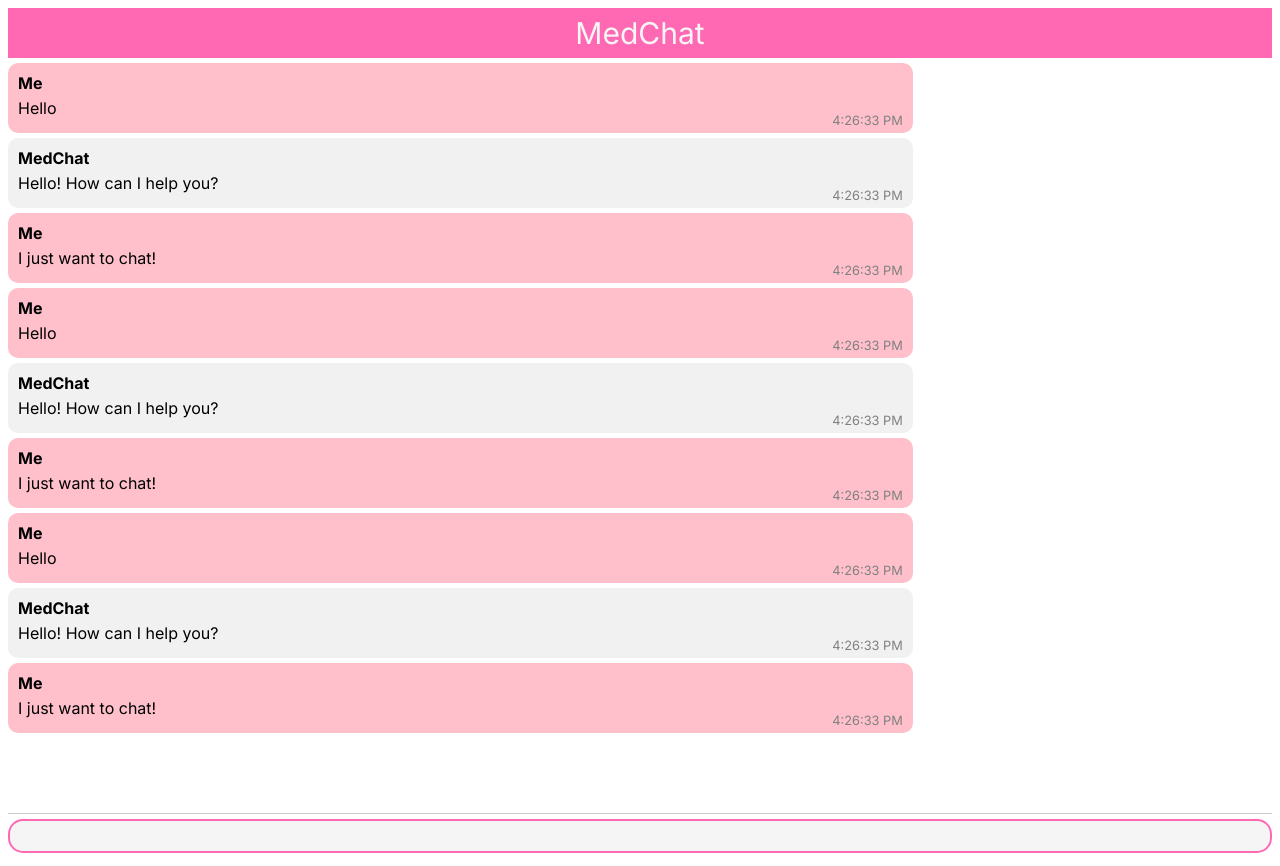
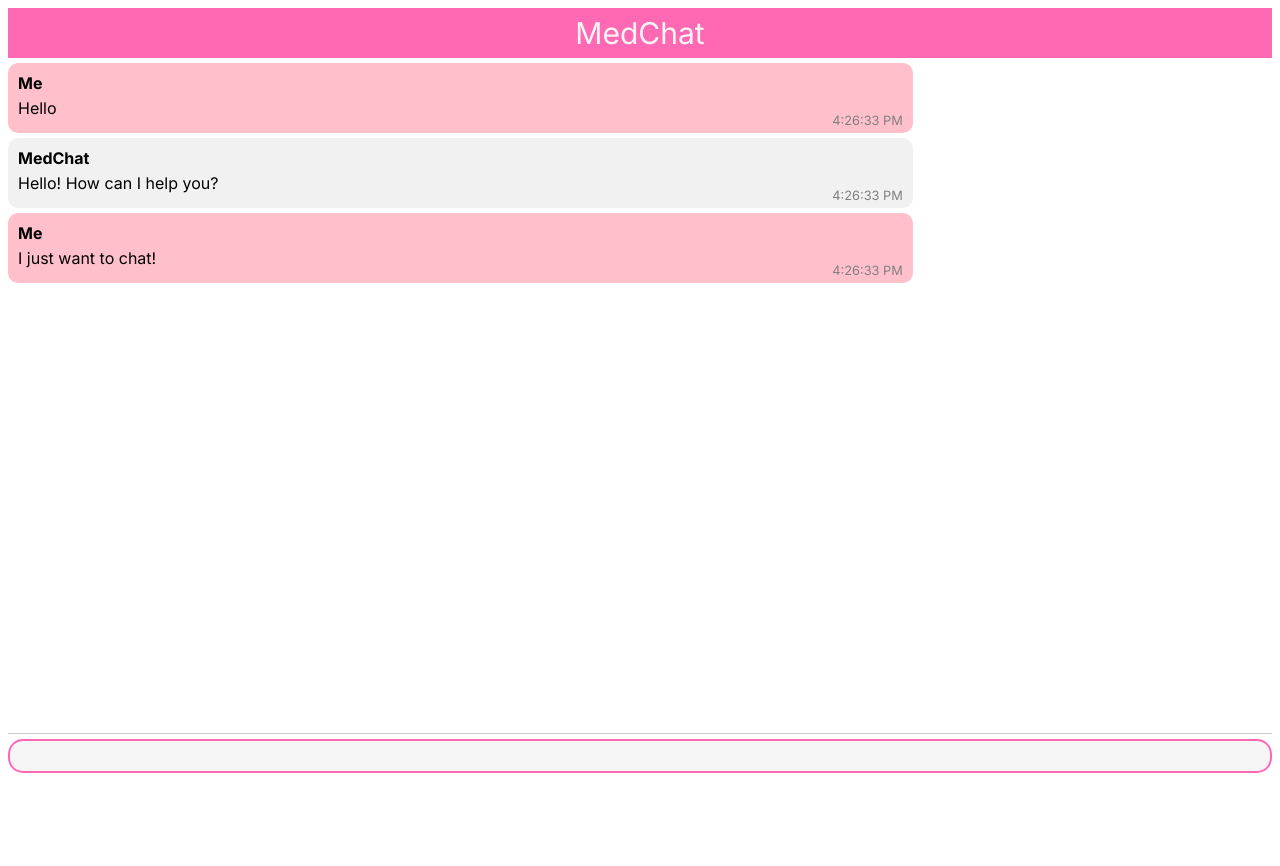
Before and after one commit to EStaELisa/medbot, a Next.js app: page / in a window 1280 px wide. After the commit the page ends 800 px from the top, so only its background shows below. Built offline with nearby package versions, Linux system fonts and the light colour scheme.

Commit message:
#3: change heights

```diff
--- a/src/components/body/Body.tsx
+++ b/src/components/body/Body.tsx
@@ -5,12 +5,6 @@ import Input from '../input/Input'
 
 const Body = () => {
   const messages = [
-    { sender: 'Me', content: 'Hello', timeStamp: Date.now(), isOutgoing: true},
-    { sender: 'MedChat', content: 'Hello! How can I help you?', timeStamp: Date.now(), isOutgoing: false},
-    { sender: 'Me', content: 'I just want to chat!', timeStamp: Date.now(), isOutgoing: true},
-    { sender: 'Me', content: 'Hello', timeStamp: Date.now(), isOutgoing: true},
-    { sender: 'MedChat', content: 'Hello! How can I help you?', timeStamp: Date.now(), isOutgoing: false},
-    { sender: 'Me', content: 'I just want to chat!', timeStamp: Date.now(), isOutgoing: true},
     { sender: 'Me', content: 'Hello', timeStamp: Date.now(), isOutgoing: true},
     { sender: 'MedChat', content: 'Hello! How can I help you?', timeStamp: Date.now(), isOutgoing: false},
     { sender: 'Me', content: 'I just want to chat!', timeStamp: Date.now(), isOutgoing: true},
--- a/src/components/body/body.module.css
+++ b/src/components/body/body.module.css
@@ -1,17 +1,15 @@
 .chatContainer {
     display: flex;
     flex-direction: column;
-    height: 100vh;
+    height: 90vh;
 }
 
 .messageContainer {
     flex: 1;
     overflow-y: auto;
-    padding: 0px;
 }
 
 .inputContainer {
-    padding: 0px;
     background-color: #fff;
     border-top: 1px solid #ccc;
 }
```
